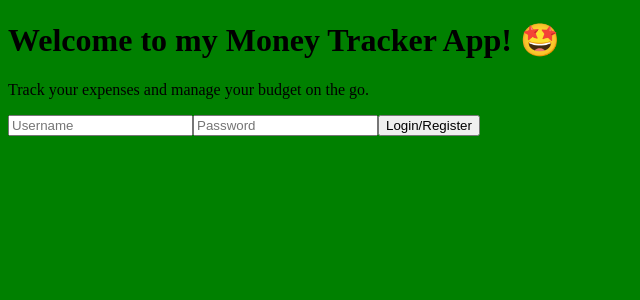
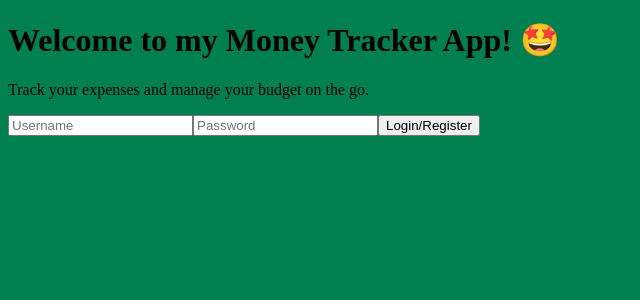
Before and after one commit to kNoCoding/MERN-Budget-Tracker, a React (Vite) app in the folder client/: page / in a window 1280 px wide. Shown: the top 300 px of the page, without its empty margins (0-640 px from the left). Built offline with nearby package versions, Linux system fonts and the light colour scheme.

Commit message:
Change color

```diff
--- a/client/src/assets/style/base/base.scss
+++ b/client/src/assets/style/base/base.scss
@@ -3,5 +3,5 @@
 }
 
 body {
-    background-color: green;
+    background-color: rgb(0, 128, 81);
 }
```
